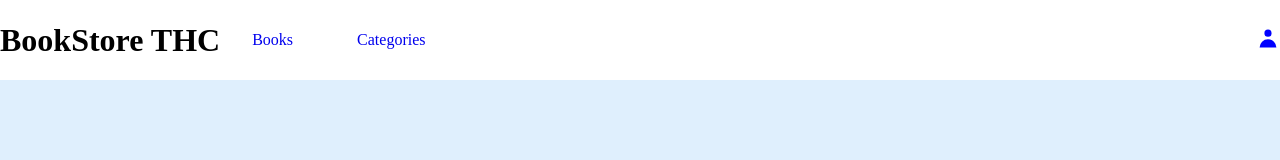
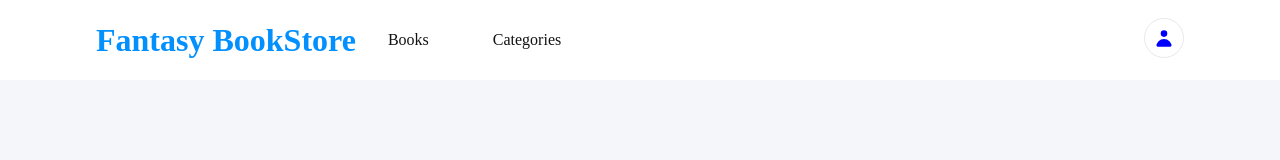
Before and after one commit to Lockless404/BookStore, a React (Create React App) app: page / in a window 1280 px wide. Shown: the top 160 px of the page. Built offline with nearby package versions, Linux system fonts and the light colour scheme; no server answers.

Commit message:
Added styling to header

```diff
--- a/public/index.html
+++ b/public/index.html
@@ -10,34 +10,11 @@
       content="Web site created using create-react-app"
     />
     <link rel="apple-touch-icon" href="%PUBLIC_URL%/logo192.png" />
-    <!--
-      manifest.json provides metadata used when your web app is installed on a
-      user's mobile device or desktop. See https://developers.google.com/web/fundamentals/web-app-manifest/
-    -->
     <link rel="manifest" href="%PUBLIC_URL%/manifest.json" />
-    <!--
-      Notice the use of %PUBLIC_URL% in the tags above.
-      It will be replaced with the URL of the `public` folder during the build.
-      Only files inside the `public` folder can be referenced from the HTML.
-
-      Unlike "/favicon.ico" or "favicon.ico", "%PUBLIC_URL%/favicon.ico" will
-      work correctly both with client-side routing and a non-root public URL.
-      Learn how to configure a non-root public URL by running `npm run build`.
-    -->
-    <title>React App</title>
+    <title>Fantasy Bookstore</title>
   </head>
   <body>
     <noscript>You need to enable JavaScript to run this app.</noscript>
     <div id="root"></div>
-    <!--
-      This HTML file is a template.
-      If you open it directly in the browser, you will see an empty page.
-
-      You can add webfonts, meta tags, or analytics to this file.
-      The build step will place the bundled scripts into the <body> tag.
-
-      To begin the development, run `npm start` or `yarn start`.
-      To create a production bundle, use `npm run build` or `yarn build`.
-    -->
   </body>
 </html>
--- a/src/App.css
+++ b/src/App.css
@@ -7,16 +7,21 @@
 .App {
   width: 100vw;
   height: 100vh;
-  background-color: rgb(223, 239, 253);
+  background-color: #f5f6fa
 }
 
 header {
   width: 100%;
+  padding: 0 7.5% 0 7.5%;
   height: 10%;
   background-color: #fff;
   display: flex;
   justify-content: space-between;
   align-items: center;
+}
+
+h1 {
+  color: #0290ff;
 }
 
 .leftNav {
@@ -35,6 +40,15 @@ li {
 
 a {
   text-decoration: none;
+  color: #121212;
+}
+
+svg {
+  border: 1px solid rgba(0, 0, 0, 0.096);
+  border-radius: 100%;
+  height: 2.5rem;
+  width: 2.5rem;
+  padding: 0.5rem;
 }
 
 .container {
--- a/src/App.js
+++ b/src/App.js
@@ -15,7 +15,7 @@ function App() {
       <div className="App">
         <header>
           <div className="leftNav">
-            <h1>BookStore THC</h1>
+            <h1>Fantasy BookStore</h1>
             <ul>
               <li>
                 <Link to="/">Books</Link>
```
Also changed, not shown: src/redux/configureStore.js (+0 -16 lines), 1 other file (tests, documents, lock files or other folders).
